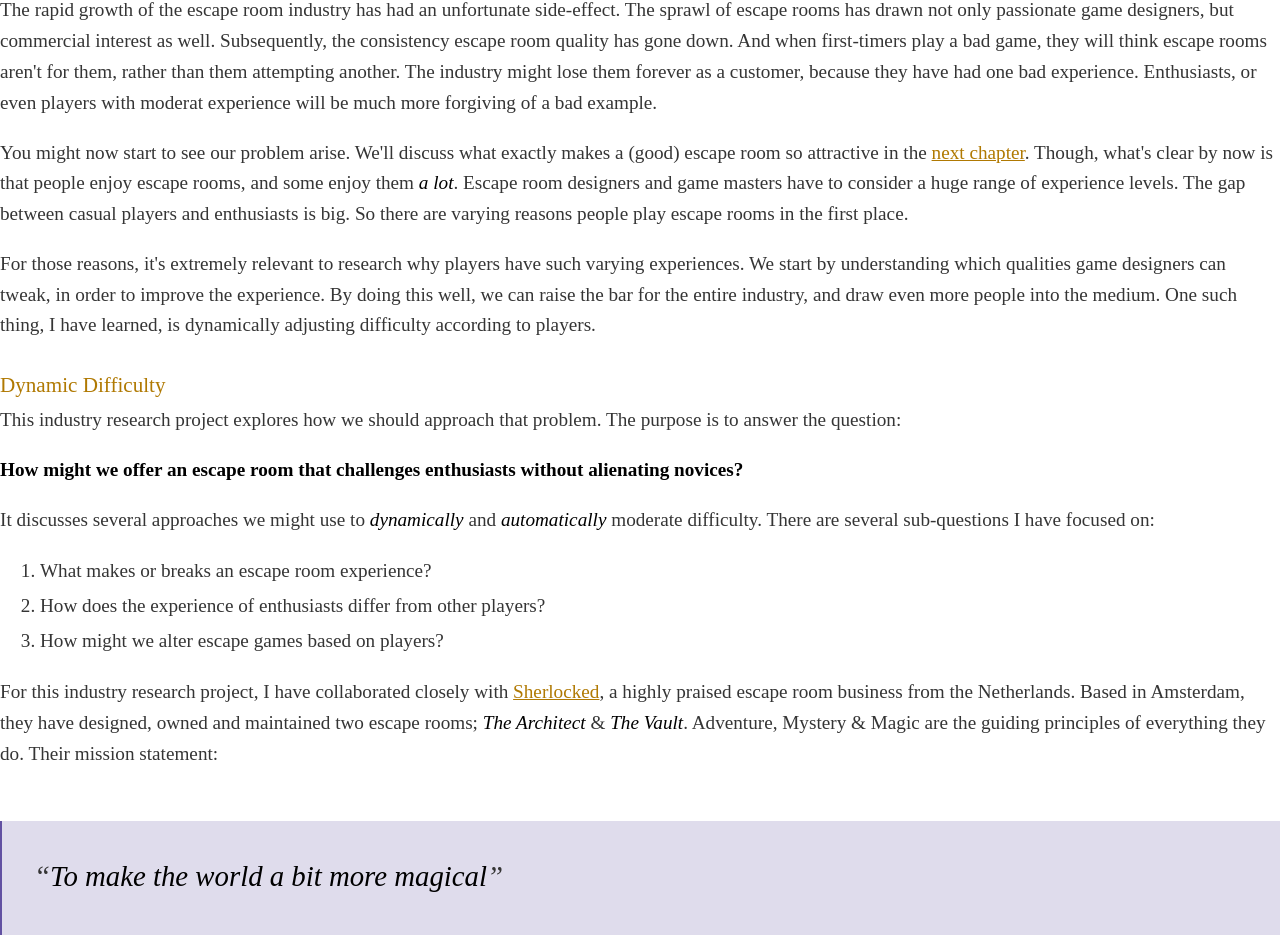
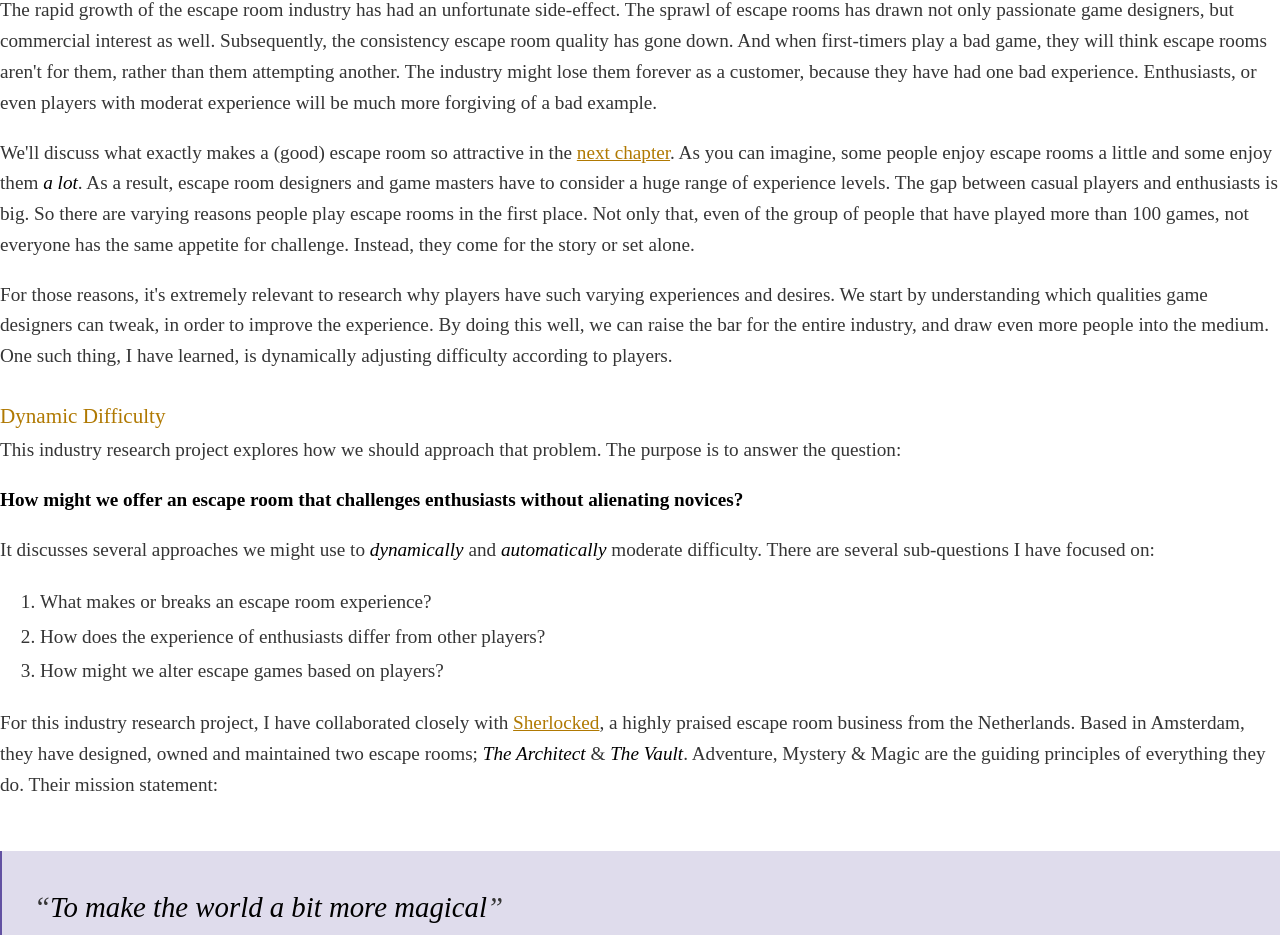
Before and after one commit to nwesthoff/irp-dynamic-difficulty, a Next.js app: page /chapters/introduction in a window 1280 px wide. Shown: the part 1595-2530 px from the top of the page. Built offline with nearby package versions, Linux system fonts and the light colour scheme.

Commit message:
📝 Update introduction

```diff
--- a/pages/chapters/introduction.mdx
+++ b/pages/chapters/introduction.mdx
@@ -29,9 +29,9 @@ For the past few years, the demand for entertainment seems to have been able to
 
 The rapid growth of the escape room industry has had an unfortunate side-effect. The sprawl of escape rooms has drawn not only passionate game designers, but commercial interest as well. Subsequently, the consistency escape room quality has gone down. And when first-timers play a bad game, they will think escape rooms aren't for them, rather than them attempting another. The industry might lose them forever as a customer, because they have had one bad experience. Enthusiasts, or even players with moderat experience will be much more forgiving of a bad example.
 
-You might now start to see our problem arise. We'll discuss what exactly makes a (good) escape room so attractive in the [next chapter](https://irp.nilswesthoff.com/chapters/literature-basics). Though, what's clear by now is that people enjoy escape rooms, and some enjoy them _a lot_. Escape room designers and game masters have to consider a huge range of experience levels. The gap between casual players and enthusiasts is big. So there are varying reasons people play escape rooms in the first place.
+We'll discuss what exactly makes a (good) escape room so attractive in the [next chapter](https://irp.nilswesthoff.com/chapters/literature-basics). As you can imagine, some people enjoy escape rooms a little and some enjoy them _a lot_. As a result, escape room designers and game masters have to consider a huge range of experience levels. The gap between casual players and enthusiasts is big. So there are varying reasons people play escape rooms in the first place. Not only that, even of the group of people that have played more than 100 games, not everyone has the same appetite for challenge. Instead, they come for the story or set alone.
 
-For those reasons, it's extremely relevant to research why players have such varying experiences. We start by understanding which qualities game designers can tweak, in order to improve the experience. By doing this well, we can raise the bar for the entire industry, and draw even more people into the medium. One such thing, I have learned, is dynamically adjusting difficulty according to players.
+For those reasons, it's extremely relevant to research why players have such varying experiences and desires. We start by understanding which qualities game designers can tweak, in order to improve the experience. By doing this well, we can raise the bar for the entire industry, and draw even more people into the medium. One such thing, I have learned, is dynamically adjusting difficulty according to players.
 
 ### Dynamic Difficulty
 
```
